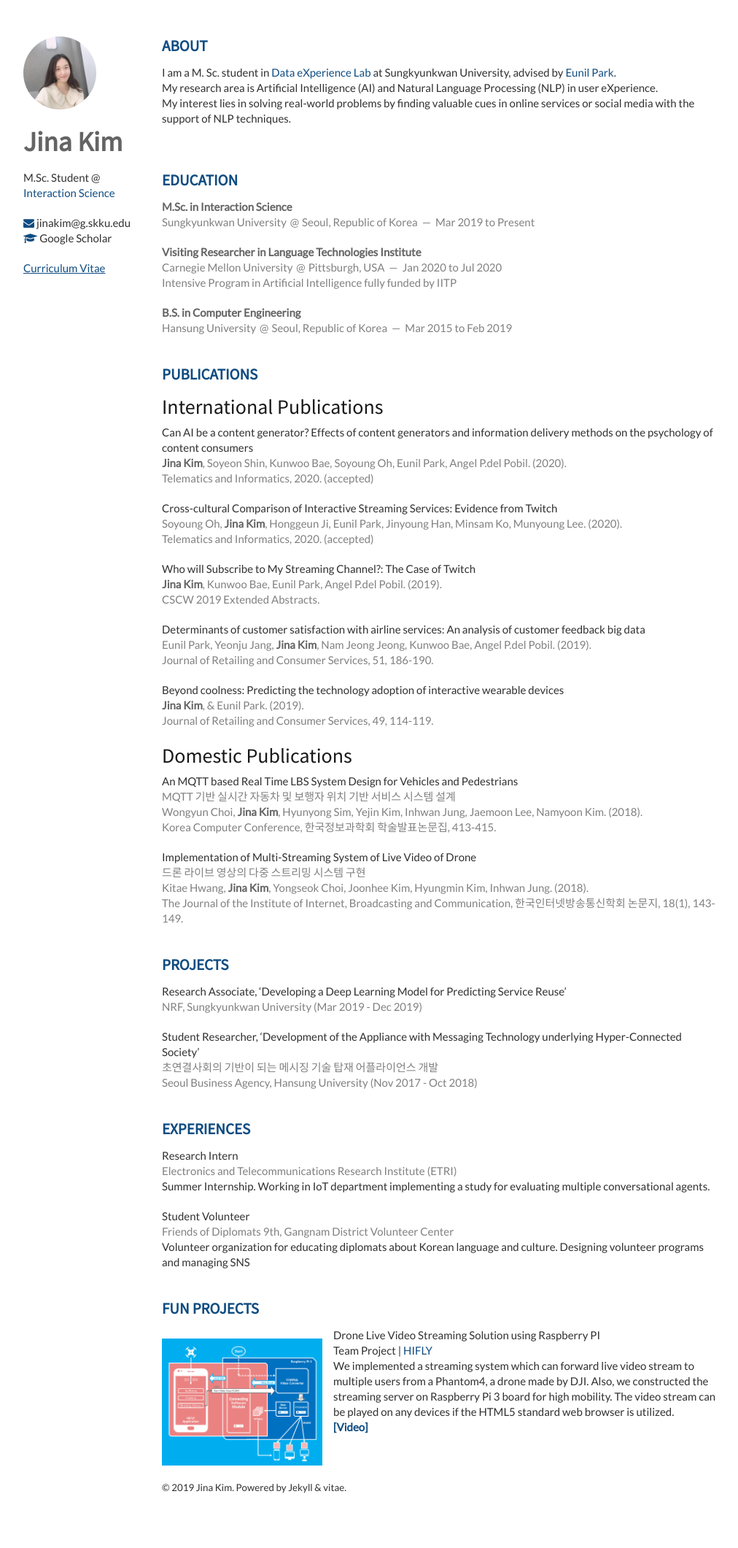
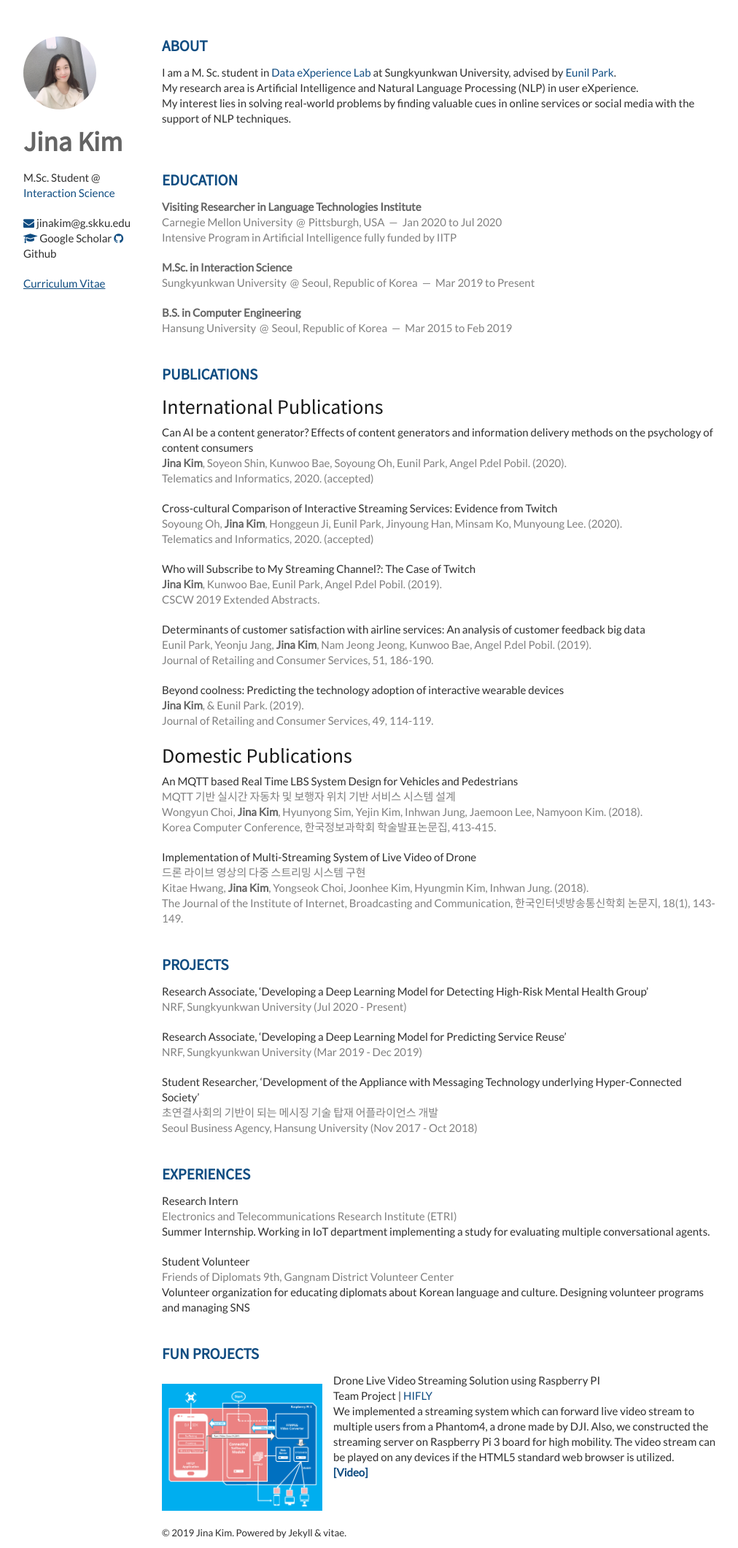
Before and after one commit to Jina-Kim/Jina-Kim.github.io, a Jekyll site: the page built from index.html, in a window 1280 px wide. Shown: the whole page at 73% size, without its empty margins (138-1150 px from the left). Built offline with Jekyll 4.4.1, drawn with Linux system fonts in a browser that asks for light colours; nearby versions of some CDN libraries; the list of posts is cut into pages by our own code; before the commit the page ends 2059 px from its top, so only the background shows below that.

Commit message:
Update layout.css

```diff
--- a/_config.yml
+++ b/_config.yml
@@ -20,8 +20,8 @@
 email_full: mailto:jinakim@g.skku.edu
 website: github.io
 website_full: https://jina-kim.github.io/
-github: #Jina-Kim
-google_scholar: https://scholar.google.com/citations?user=3mpOz-MAAAAJ&hl=en&oi=sra
+github: https://github.com/Jina-Kim/
+google_scholar: https://scholar.google.com/citations?user=3mpOz-MAAAAJ&hl=en&oi=sra/
 twitter: twitter
 tel: +44 0000 000000
 tel_full: tel:+440000000000
--- a/_includes/about.html
+++ b/_includes/about.html
@@ -3,7 +3,7 @@
     <article>
         <p>
           I am a M. Sc. student in <a href="http://dsl.skku.edu">Data eXperience Lab</a> at Sungkyunkwan University, advised by <a href="http://eunilpark.com">Eunil Park</a>. </br>
-          My research area is Artificial Intelligence (AI) and Natural Language Processing (NLP) in user eXperience.
+          My research area is Artificial Intelligence and Natural Language Processing (NLP) in user eXperience.
            <!-- I have focused on finding valuable cues in online service or social media and using NLP tequniques to solve real-world problems. -->
          </br>
           My interest lies in solving real-world problems by finding valuable cues in online services or social media with the support of NLP techniques.
--- a/_includes/education.html
+++ b/_includes/education.html
@@ -1,13 +1,5 @@
 <section class="thirteen columns">
     <h1>Education</h1>
-
-    <article>
-        <header>
-            <em>M.Sc. in Interaction Science</em><br/>
-            <span>Sungkyunkwan University</span>
-            <span><address>Seoul, Republic of Korea</address><time>Mar 2019 to Present</time></span>
-        </header>
-    </article>
 
     <article>
         <header>
@@ -20,6 +12,14 @@
 
     <article>
         <header>
+            <em>M.Sc. in Interaction Science</em><br/>
+            <span>Sungkyunkwan University</span>
+            <span><address>Seoul, Republic of Korea</address><time>Mar 2019 to Present</time></span>
+        </header>
+    </article>
+
+    <article>
+        <header>
             <em>B.S. in Computer Engineering</em><br/>
             <span>Hansung University</span>
             <span><address>Seoul, Republic of Korea</address><time>Mar 2015 to Feb 2019</time></span>
--- a/_includes/projects.html
+++ b/_includes/projects.html
@@ -1,5 +1,12 @@
 <section class="thirteen columns">
     <h1>Projects</h1>
+
+    <article>
+        <header>
+            Research Associate, ‘Developing a Deep Learning Model for Detecting High-Risk Mental Health Group’<br/>
+            <span>NRF, Sungkyunkwan University (Jul 2020 - Present)</span>
+        </header>
+    </article>
 
     <article>
         <header>
--- a/_layouts/layout.html
+++ b/_layouts/layout.html
@@ -36,6 +36,7 @@
         <p>
             <a href="{{ site.email_full }}"><i class="fa fa-envelope"></i> <span> {{ site.email }} </span></a><br/>
             <a href="{{ site.google_scholar }}"><i class="fa fa-graduation-cap"></i> <span> Google Scholar </span></a>
+            <a href="{{ site.github }}"><i class="fa fa-github" aria-hidden="true"></i> <span> Github </span></a>
             <!--<a href="https://twitter.com/{{ site.twitter }}"><i class="fa fa-twitter"></i> Twitter</a>-->
         </p>
 
--- a/static/css/layout.css
+++ b/static/css/layout.css
@@ -88,6 +88,14 @@
     font-weight: 900;
 }
 
+section > h2 {
+    font-size: 120%;
+    line-height: 100%;
+    /* text-transform: uppercase; */
+    color: #0F4C81;
+    font-weight: 900;
+}
+
 article {
     margin-bottom: 20px;
 }
```
